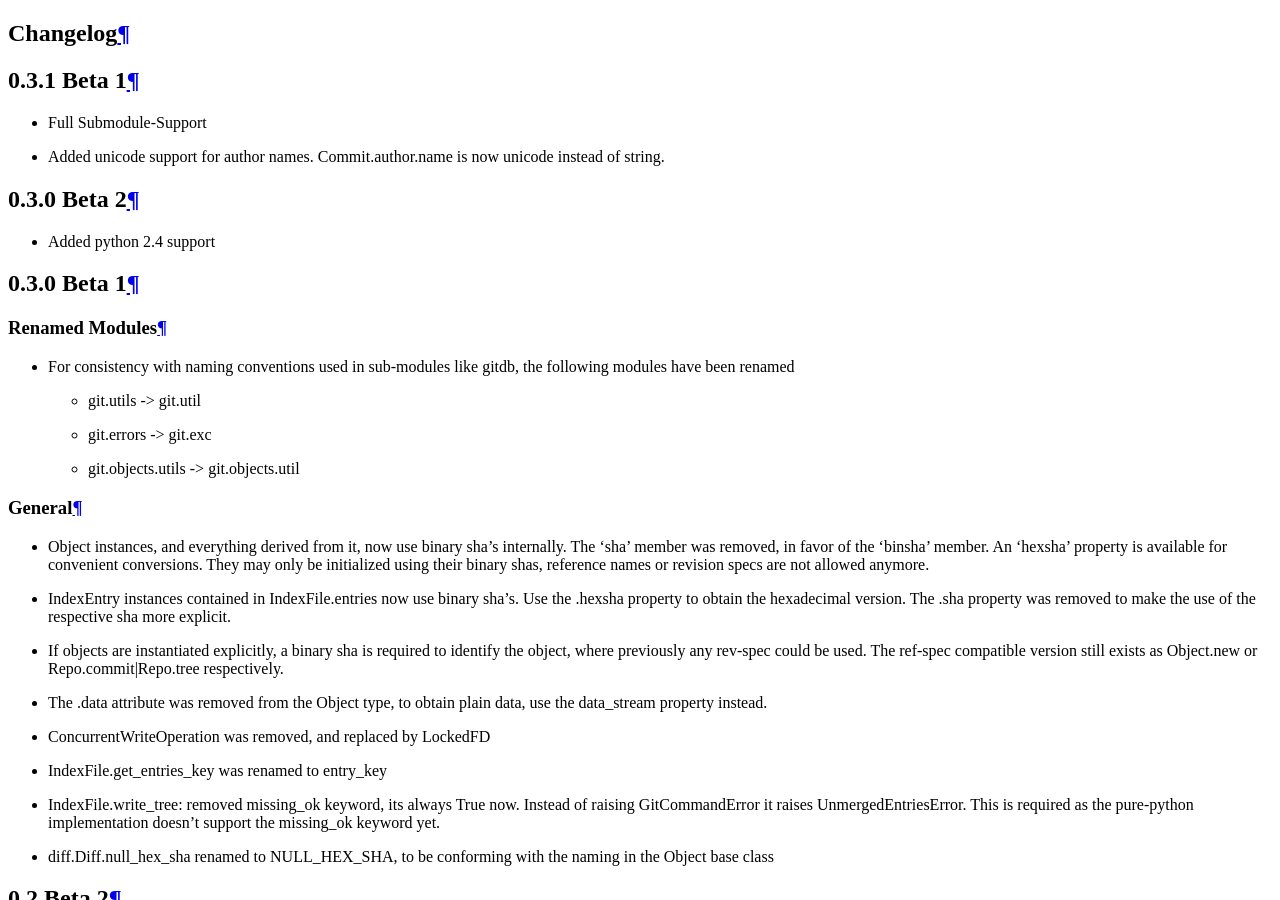
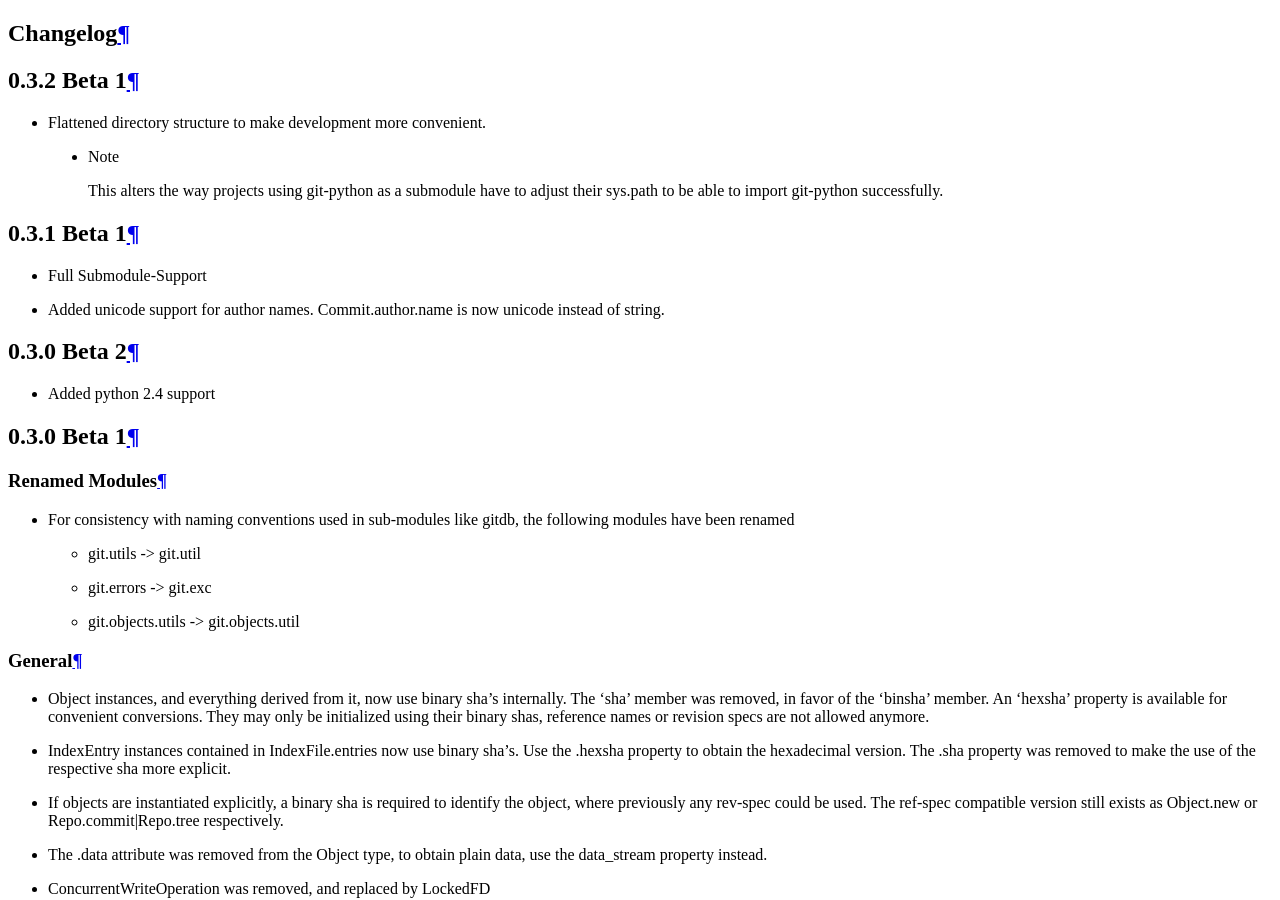
Before and after one commit to gitpython-developers/GitPython, a Sphinx documentation site: the page built from doc/source/changes.rst, in a window 1280 px wide and 900 px high. Built offline with Sphinx 7.4.7, drawn with Linux system fonts in a browser that asks for light colours.

Commit message:
updated changelog

```diff
--- a/doc/source/changes.rst
+++ b/doc/source/changes.rst
@@ -1,6 +1,12 @@
 =========
 Changelog
 =========
+
+0.3.2 Beta 1
+============
+* Flattened directory structure to make development more convenient.
+
+ * .. note:: This alters the way projects using git-python as a submodule have to adjust their sys.path to be able to import git-python successfully.
 
 0.3.1 Beta 1
 ============
```
